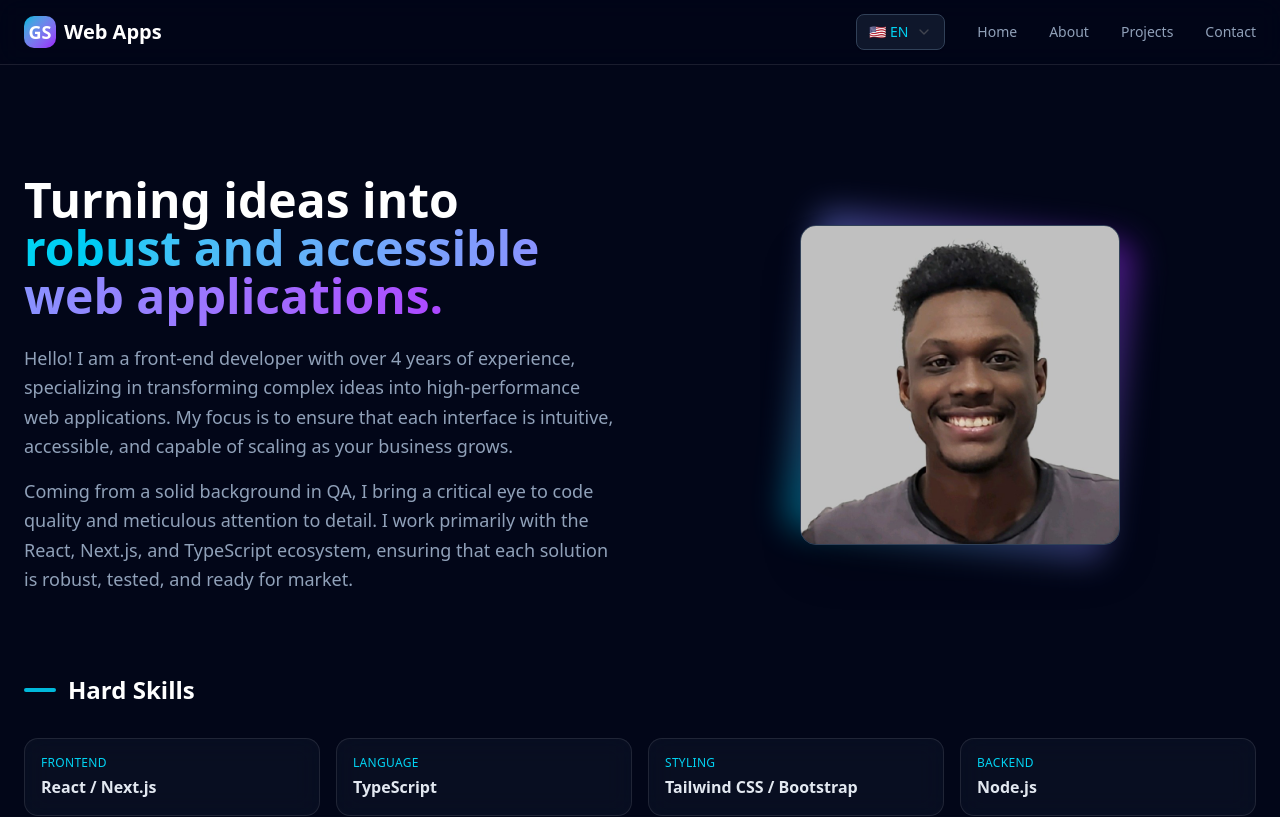
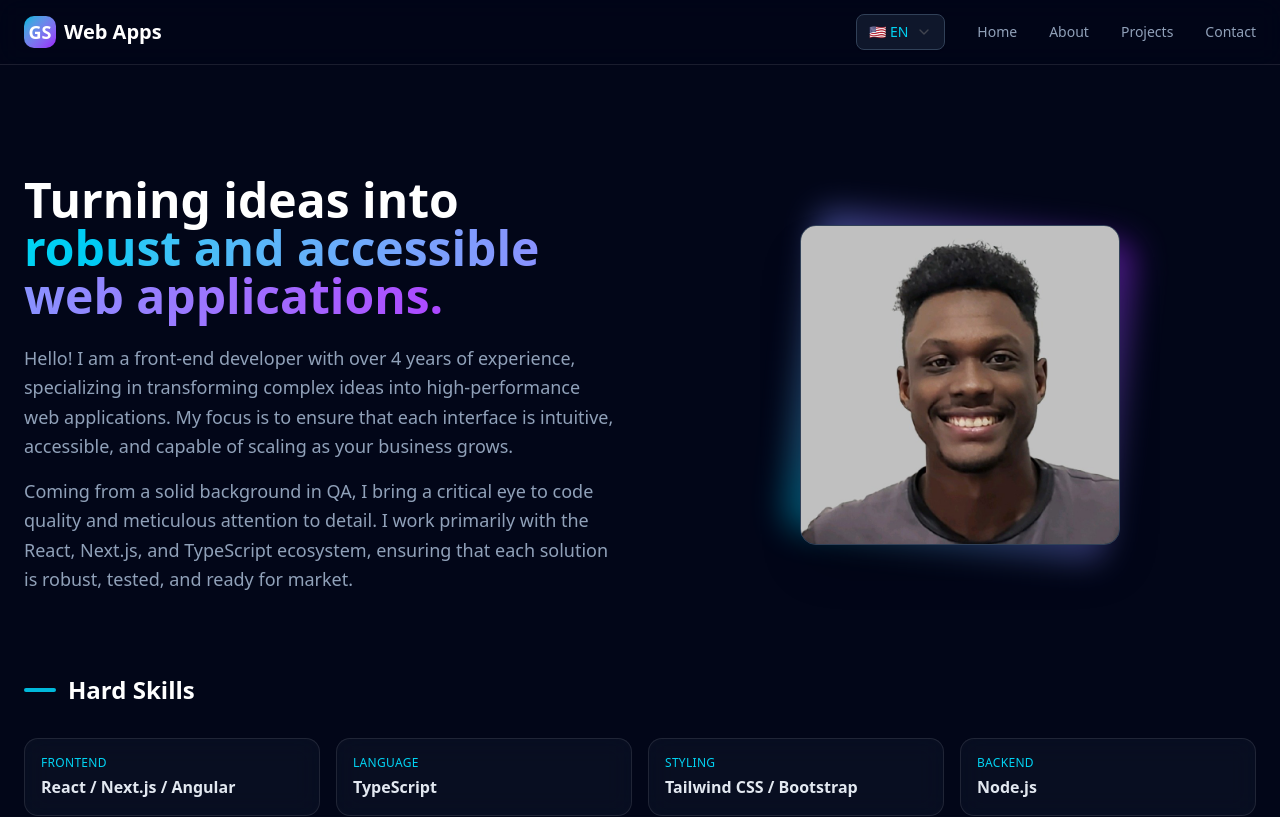
Before and after one commit to lgustavo13/portfolio, a Next.js app: page /en/sobre in a window 1280 px wide. Shown: the top 817 px of the page. Built offline with nearby package versions, Linux system fonts and the light colour scheme.

Commit message:
refactor: add Angular Hard Skill

```diff
--- a/src/app/[locale]/sobre/_utils/index.tsx
+++ b/src/app/[locale]/sobre/_utils/index.tsx
@@ -4,7 +4,7 @@ import { FolderKanban, MessagesSquare, RefreshCcw } from "lucide-react";
 type Translator = (key: string) => string;
 
 export const getHardSkills = (t: Translator) => [
-  { name: "React / Next.js", category: "Frontend" },
+  { name: "React / Next.js / Angular", category: "Frontend" },
   { name: "TypeScript", category: t("skills.categories.language") },
   {
     name: "Tailwind CSS / Bootstrap",
```
